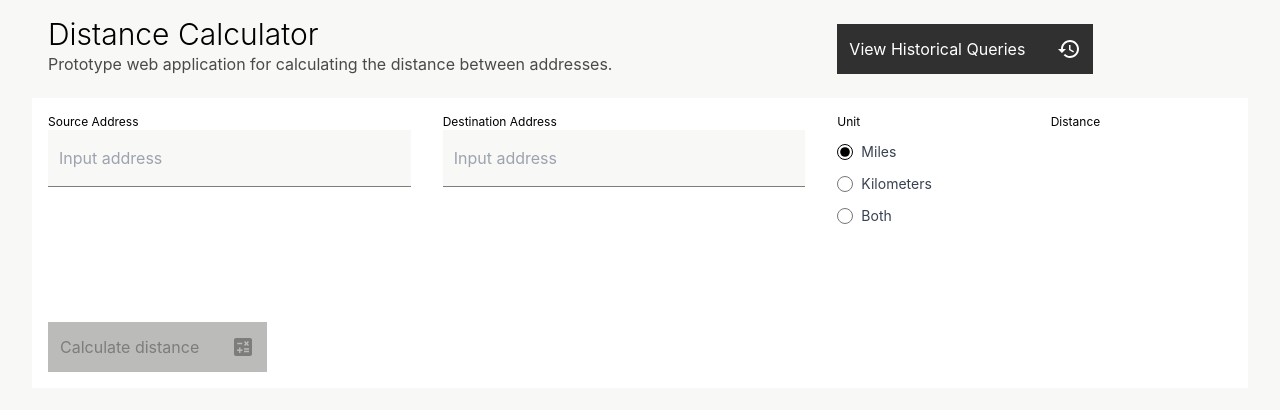
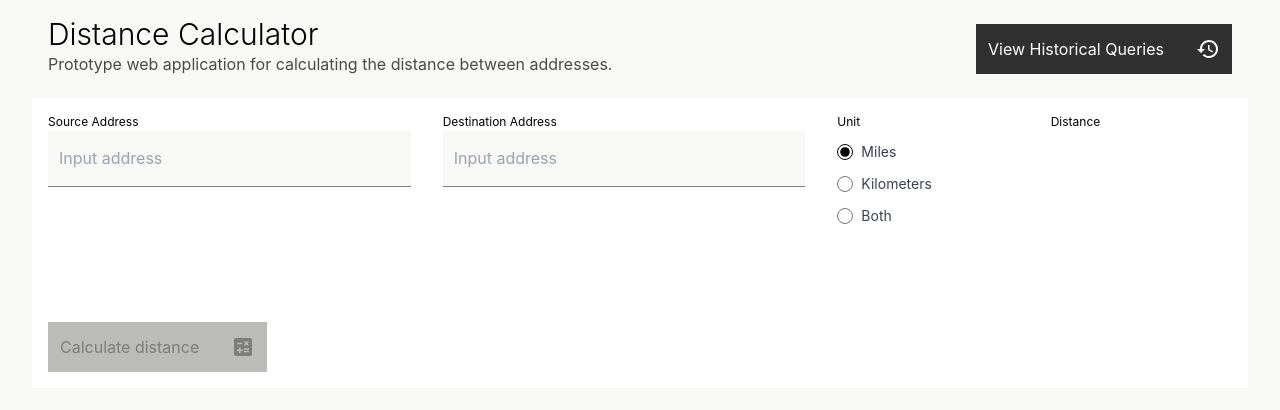
Before and after one commit to jashment/bain-assessment, a React (Vite) app: page / in a window 1280 px wide. Shown: the top 410 px of the page. Built offline with nearby package versions, Linux system fonts and the light colour scheme; a web font is replaced by a local one.

Commit message:
Minor fixes

```diff
--- a/src/App.jsx
+++ b/src/App.jsx
@@ -1,7 +1,7 @@
 import { BrowserRouter as Router, Routes, Route } from "react-router-dom"
-import Header from "./components/Header"
+import Header from "./components/Header/Header"
 import Home from "./components/Home/Home"
-import History from "./components/History"
+import History from "./components/History/History"
 
 function App() {
 
--- a/src/components/Header.jsx
+++ b/src/components/Header/Header.jsx
@@ -10,7 +10,7 @@ const Header = () => {
         <h1 className="text-3xl font-light">Distance Calculator</h1>
         <p className="text-[#4B4949]">Prototype web application for calculating the distance between addresses.</p>
       </div>
-      <div className="basis-2/6 md:w-1/2">
+      <div className=" flex basis-2/6 md:w-1/2 md:justify-end">
         {location.pathname === "/" ?
           <Link to="/history">
             <StyledHistoryButton>
```
Also changed, not shown: src/components/History/History.jsx (renamed from src/components/History.jsx).
